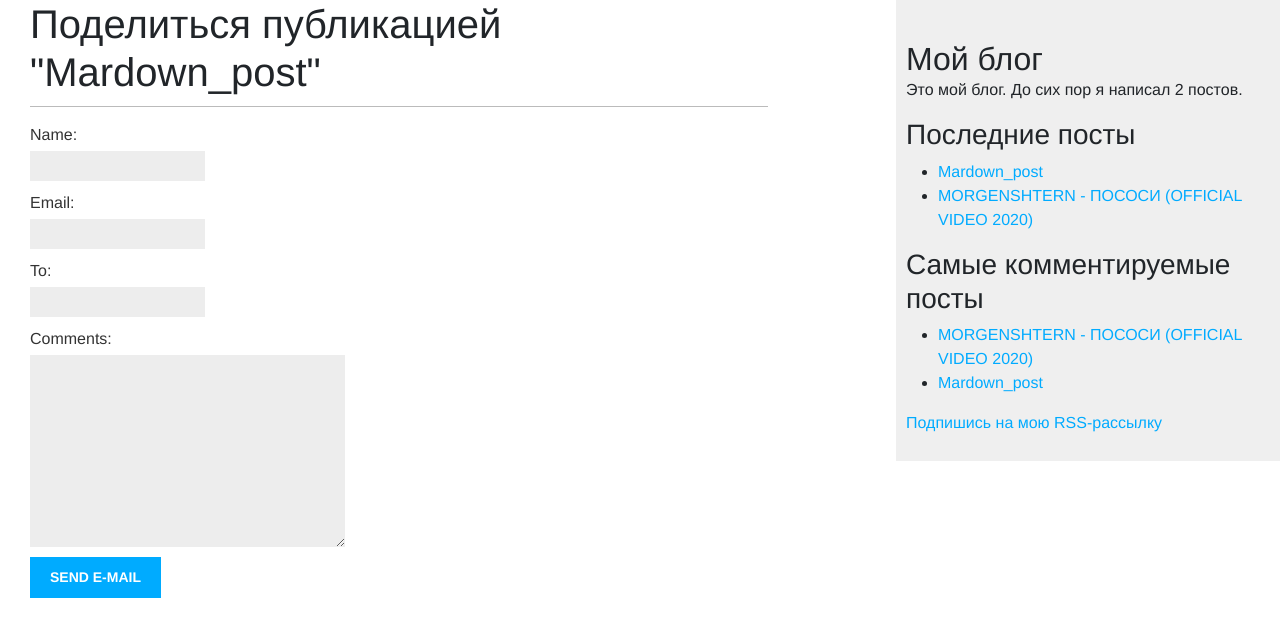
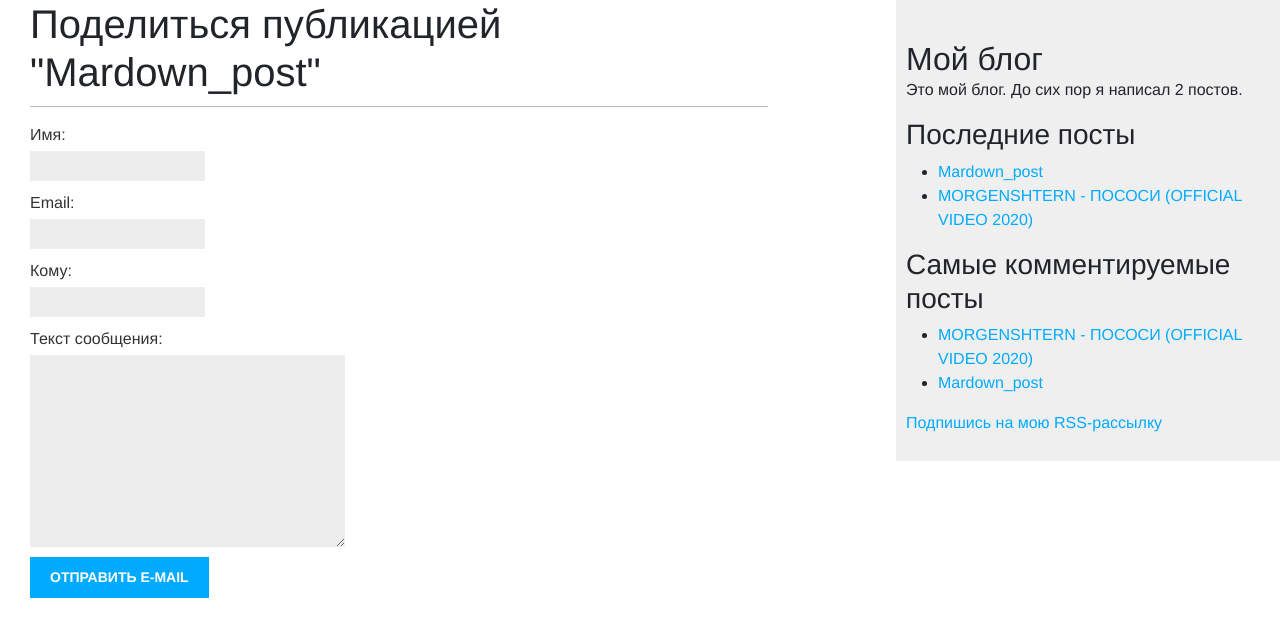
Before and after one commit to FalseHuman/blog-on-django-3.0, a Django app: page /blog/5/share/ in a window 1280 px wide. Shown: the top 637 px of the page. Run offline with Django 3.2, Linux system fonts and the light colour scheme; data comes from the database, SQL or seed files in the repository; parts of the project's set-up code (start-up, migrations or seed data) failed here and were passed over.

Commit message:
Исправление косяков

```diff
--- a/blog/forms.py
+++ b/blog/forms.py
@@ -2,10 +2,10 @@ from django import forms
 from .models import Comment
 
 class EmailPostForm(forms.Form):
-    name = forms.CharField(max_length=25)
+    name = forms.CharField(max_length=25, label = 'Имя')
     email = forms.EmailField()
-    to = forms.EmailField()
-    comments = forms.CharField(required=False,widget=forms.Textarea)
+    to = forms.EmailField(label = 'Кому')
+    comments = forms.CharField(required=False,widget=forms.Textarea, label = 'Текст сообщения')
 
 class CommentForm(forms.ModelForm):
      class Meta:
--- a/blog/templates/blog/post/share.html
+++ b/blog/templates/blog/post/share.html
@@ -9,7 +9,7 @@
  <form action="." method="post">
      {{ form.as_p }}
      {% csrf_token %}
- <input type="submit" value="Send e-mail">
+ <input type="submit" value="Отправить e-mail">
  </form>
  {% endif %}
 {% endblock %}
--- a/blog/views.py
+++ b/blog/views.py
@@ -8,6 +8,7 @@ from django.core.mail import send_mail
 from taggit.models import Tag
 from django.db.models import Count
 from django.contrib.postgres.search import TrigramSimilarity
+from django.conf.global_settings import EMAIL_HOST_USER
 
 def post_list(request, tag_slug=None):
     object_list = Post.published.all()
@@ -54,7 +55,7 @@ def post_share(request, post_id):
                 post_url = request.build_absolute_uri(post.get_absolute_url())
                 subject = '{} ({}) рекомендует посмотреть "{}"'.format(cd['name'], cd['email'], post.title)
                 message = 'Посмотри "{}" на {}\n\n{} прокомментировал:{}'.format(post.title, post_url, cd['name'], cd['comments'])
-                send_mail(subject, message, 'emilkhazioff@yandex.ru', [cd['to']])
+                send_mail(subject, message, EMAIL_HOST_USER, [cd['to']])
                 sent = True
      else:
         form = EmailPostForm()
```
